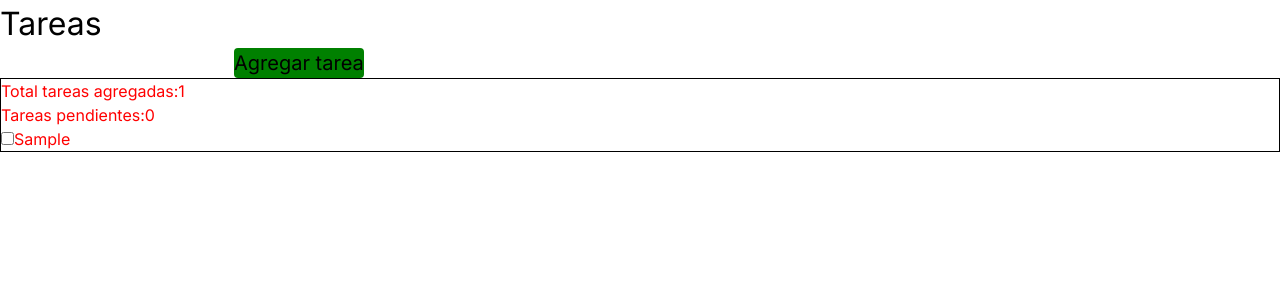
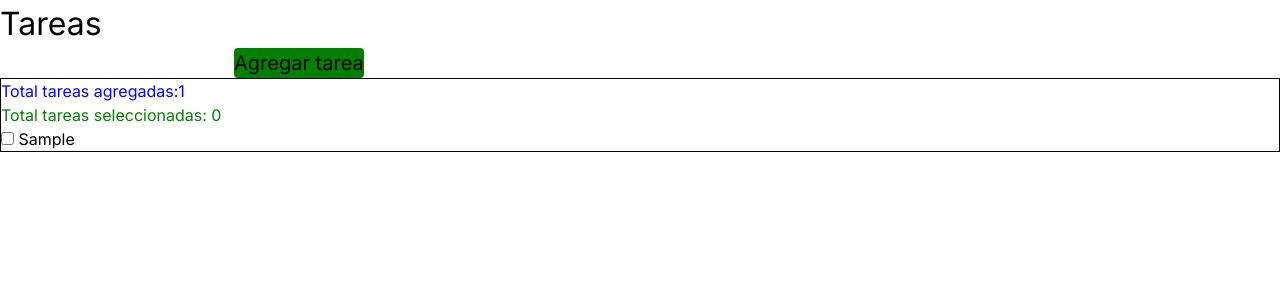
Before and after one commit to franciscolinares/APP-DTD, a Next.js app: page /proyecto in a window 1280 px wide. Both pictures are taken after typing "Sample" into the empty fields and a click on the button "Agregar tarea". Shown: the top 300 px of the page. Built offline with nearby package versions, Linux system fonts and the light colour scheme.

Commit message:
funcionamiento del checkbox con apoyo de Rodolfo

```diff
--- a/app/proyecto/Items.tsx
+++ b/app/proyecto/Items.tsx
@@ -1,20 +1,23 @@
 import React from 'react';
 
-var cont = 0;
-const Item=( {item , conteo} )=>{
-  const handleChange = () => {
+//var cont = 0; // vamos a evitar el uso de var, para este framework "no esta permitido"
+//cont = 0 es usado de manera global al ser declarada como var | el problema de var es que no va sincronizada con el render
+// en pocas palabras trabajan en deferentes tiempos por lo cual lleva al problema del desface de visualizacion
+export default function item(props){
+  const handleChange = (event) => {
         if (event.target.checked) {
-          conteo(cont++)
-          console.log('true',cont);
+          //cont++
+        //  console.log('true ',cont);// solo es usado para imprimirse en la consola
+          props.aumentar()//llamado al metodo definido en el padre y que llego aqui como prop
         } else {
-          conteo(cont--)
-          console.log('false',cont);
+          props.restar()         //llamado al metodo definido en el padre y que llego mediante el prop
+          //console.log('false ',cont);// solo es usado para imprimirse en la consola
         }
   };
-  return(
-        <li  key={item.id}><input type="checkbox"  onChange={handleChange}/>
-        {item.name}</li>
+  return(//(*err1) aqui no se usa el valor cont, solo en el handleChange de arriba pero no tiene caso
+        <li key={props.item.id}>
+          <input type="checkbox" onChange={handleChange}/> {props.item.name}
+        </li>
+
     );
 }
-
-export default Item;
--- a/app/proyecto/page.tsx
+++ b/app/proyecto/page.tsx
@@ -10,7 +10,7 @@ export default function List() {
 
   return(
     <>
-      <h1 style={{color:'black', fontSize:'32px', border:'none', borderRadius:'4px', align:'center'}}>Tareas</h1>
+      <h1 style={{color:'black', fontSize:'32px', border:'none', borderRadius:'4px'}}>Tareas</h1>
       <input
         value={name}
         onChange={e => setName(e.target.value)}
@@ -32,7 +32,7 @@ export default function List() {
         <form>
           <label  className="row">
             <div className="col-md-3" style={{border: '1px solid black'}}>
-              <Tareas Listado={tareas}/>
+              <Tareas tareas={tareas}/>
             </div>
           </label>
         </form>
--- a/app/proyecto/tareas.tsx
+++ b/app/proyecto/tareas.tsx
@@ -1,25 +1,40 @@
 import React, { useState }  from 'react';
 import Items from './Items';
 
-const  Listado = (props) =>{
-  const [cont,setCont] = useState(0);
-  var contador = props.Listado.length
+// este es el componente padre
+export default function tareas(props){//listado contiene Items
+  var contador = props.tareas.length
+  const [contadorTerminadas,setContadorTerminadas] = useState(0) //lleva un contador solo de las tareas terminadas
+  const aumentarContador = () => {//creamos una funcion de tipo flecha
+    setContadorTerminadas(prev => prev + 1)// la funcion que asigna el estado puede devolver el estado actual "al vuelo"
+  }
 
-  const conteo = (cont) =>{
-    setCont(cont);
+   const restaContador = () => { // creamos otra funcion mas para decrementar
+    setContadorTerminadas(prev => prev - 1);
   }
 
   return(
+     /* asi estaba, pero esta mal
      <ul style={{color:'red'}}>
          <h1 >Total tareas agregadas:{contador} </h1>
-         <h1 >Tareas pendientes:{cont} </h1>
           {props.Listado.map(tarea => (
-          <Items item={tarea} conteo={conteo}/>
+          <Items item={tarea}/>
         ))}
+        <h1 >Total tareas seleccionadas: </h1>
+      </ul>
+      */
 
+    <>
+      <h1 style={{color:'blue'}}>Total tareas agregadas:{contador} </h1> {/* esta afuera del <ul. en el de arriba esta adentro */}
+      <h1 style={{color:'green'}}>Total tareas seleccionadas: {contadorTerminadas} </h1> {/* esta afuera del <ul. en el de arriba esta adentro */}
+      <ul >
+          {
+          props.tareas.map(tarea => (
+            <Items item={tarea} aumentar={aumentarContador} restar={restaContador} />       /* se le da a cada item la funcion para que
+            como hijos, puedan cambiar un valor en el padre */
+          ))
+          }
       </ul>
-
+    </>
     );
 }
-
-export default Listado;
```
